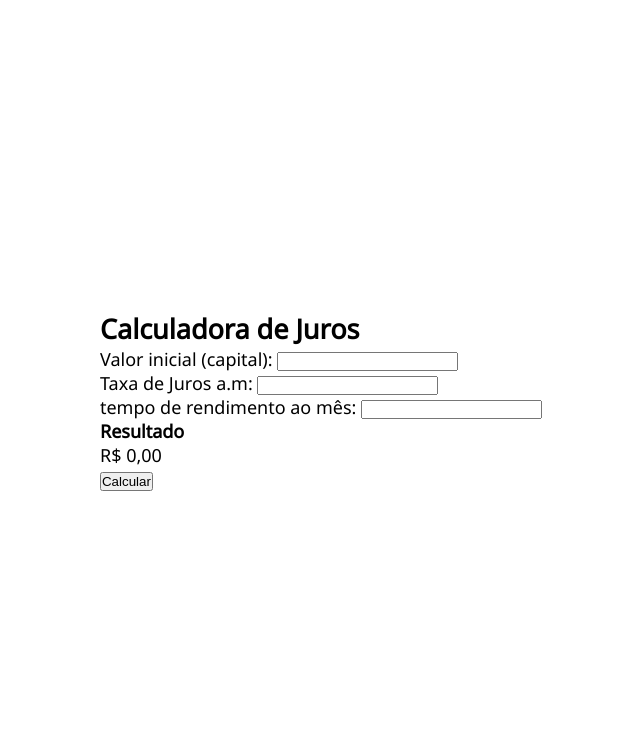
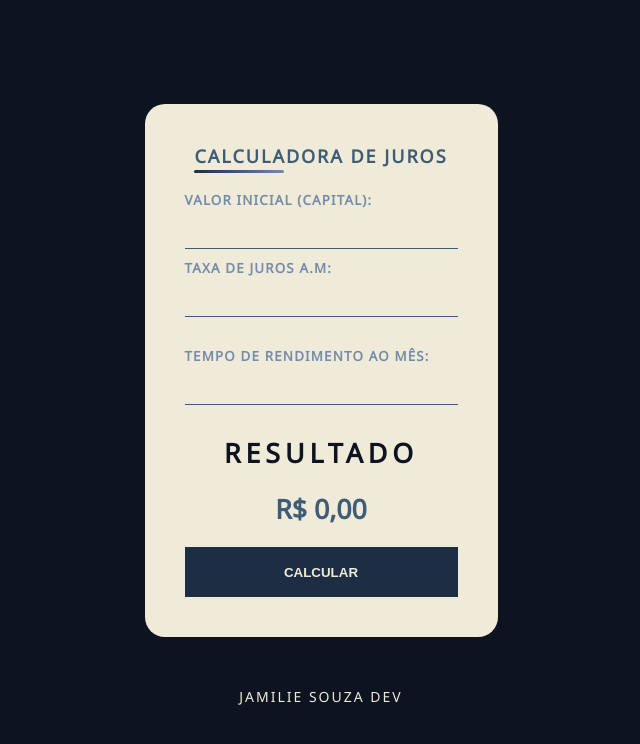
Before and after one commit to jamilie/Calculadora-de-Juros, a plain HTML site: page index.html in a window 1280 px wide. Shown: the whole page, without its empty margins (319-959 px from the left). Drawn offline with Linux system fonts and the light colour scheme.

Commit message:
finalização da estilização

```diff
--- a/css/style.scss
+++ b/css/style.scss
@@ -4,15 +4,146 @@
     box-sizing: border-box;
 }
 
+:root {
+    --bg-dark: #0d1321;
+    --bg-light: #f0ebd8;
+    --dark-blue:#1d2d44;
+    --medium-blue: #3e5c76;
+    --ligth-blue: #748cab;
+
+}
 
 body {
     font-family: 'Noto Sans';
-    font-size: 18px;
-    background-color: var(--background);
+    font-size: 14px;
+    background-color: var(--bg-dark);
 width: 100%;
 height: 100vh;
 display: flex;
 flex-direction: column;
 align-items: center;
 justify-content: center;
+padding: 40px;
 }
+
+#calculadora {
+    background-color:var(--bg-light);
+    padding: 40px;
+    display: flex;
+    flex-direction: column;
+    gap: 20px;
+    border-radius: 20px;
+    color: var(--ligth-blue);
+    width: 100%;
+    margin: 30px auto;
+    h1 {
+        text-align: center;
+        font-size: 18px;
+        letter-spacing: 2px;
+        text-transform: uppercase;
+        color: var(--medium-blue);
+        position: relative;
+        margin-bottom: 3px;
+
+        &:before {
+            content: '';
+            position: absolute;
+            width: 90px;
+            height: 3px;
+            background-image: linear-gradient(to right, var(--dark-blue), var(--medium-blue), var(--ligth-blue));
+            bottom: -5px;
+            border-radius: 3px;
+        }
+    }
+
+    .input-box {
+        display: flex;
+        flex-direction: column;
+        gap: 20px;
+    }
+
+    .input-field {
+        display: flex;
+        flex-direction: column;
+        width: 100%;
+
+    }
+
+    label {
+        font-size: 10pt;
+        font-weight: bold;
+        text-transform: uppercase;
+        letter-spacing: 1.2px;
+
+    }
+    input {
+        height: 40px;
+        background-color: transparent;
+        border: none;
+        border-bottom: 1px solid var(--medium-blue);
+        margin-bottom: 10px;
+        padding: 0 15px;
+        font-size: 14pt;
+        letter-spacing: 1.2px;
+        color: var(--dark-blue);
+
+        &:focus {
+            outline: none;
+        }
+
+        &::-webkit-inner-spin-button,
+        &::-webkit-outer-spin-button {
+            display: none;
+        }
+    }
+
+
+}
+
+.results {
+
+    text-align: center;
+    font-weight: bold;
+    display: flex;
+    flex-direction: column;
+    gap: 20px;
+    color: var(--medium-blue);
+
+    h4 {
+text-transform: uppercase;
+text-align: center;
+letter-spacing: 5px;
+font-weight: bold;
+color: var(--bg-dark);
+font-size: 20pt;
+}
+
+span {
+    font-size: 20pt;
+}
+}
+
+button {
+    width: 100%;
+    display: block;
+    margin: 0 auto;
+    padding: 10px;
+    text-transform: uppercase;
+    font-weight: bold;
+    background-color: var(--dark-blue);
+    border: none;
+    cursor: pointer;
+    color: var(--bg-light);
+    height: 50px;
+}
+
+p {
+    color: var(--bg-light);
+    text-transform: uppercase;
+    letter-spacing: 2px;
+    padding: 20px;
+}
+
+@media (max-width:1024px) {
+
+}
--- a/index.html
+++ b/index.html
@@ -39,6 +39,8 @@ R$ 0,00
             </div>
         </section>
     </main>
+
+    <footer><p>Jamilie Souza dev</p></footer>
 </body>
 <script src="js/app.js"></script>
 </html>
```
Also changed, not shown: css/style.css, 1 other file.
